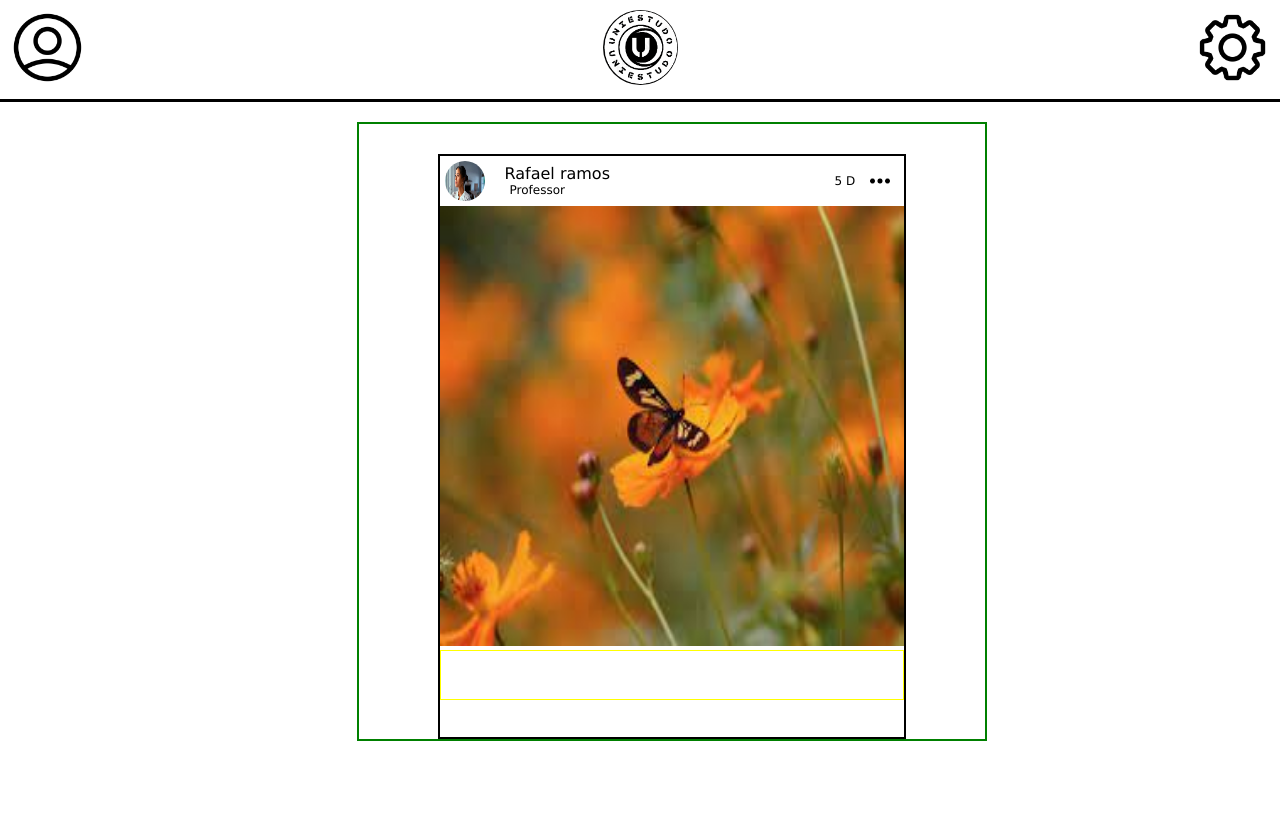
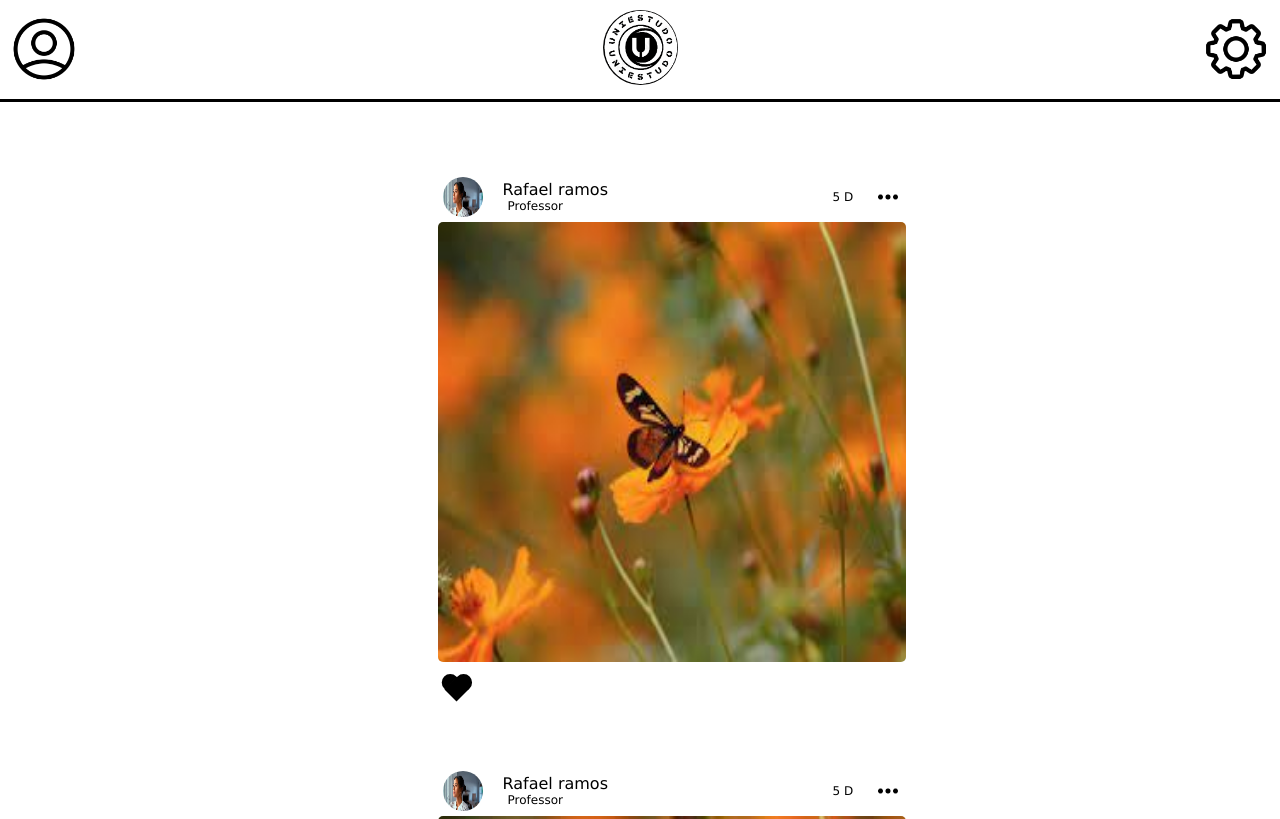
Before and after one commit to Dimitrimateus/Uniestudo-faculdade, a plain HTML site: page Uniestudo/index.html in a window 1280 px wide. Shown: the top 819 px of the page. Drawn offline with Linux system fonts and the light colour scheme.

Commit message:
mudanças

```diff
--- a/Uniestudo/index.css
+++ b/Uniestudo/index.css
@@ -18,42 +18,34 @@ header{
     background-color: black;
     align-self: center;
     border-radius: 50%;
-
 }
 #User{
-    width: 75px;
-    height: 75px;
+    margin-top: 5px;
+    width: 68px;
+    height: 68px;
 }
 #Configurações{
-    width: 75px;
-    height: 75px;
+    margin-top: 5px;
+    width: 68px;
+    height: 68px;
 }
 .carrossel-postagens{
     width: 630px;
-    height: auto;
-    border: 2px solid green;
+    height: 100%;
     margin-left: 356.5px;
     margin-right: 365.5px;
     margin-top: 20px;
     display: flex;
     justify-content: center;
-
 }
 .postagem{
-    margin-top: 30px;
-    border: 2px solid black;
+    margin-top: 50px;
     width: 468px;
     height: 585px;
-    box-sizing: border-box;
-
 }
 .rodape-postagem{
     height: 50px;
     display: flex;
-
-}
-.perfil-foto{
-    background-size: cover;
 }
 .item-imagem{
     height: 40px;
@@ -61,7 +53,6 @@ header{
     margin-left: 5px;
     margin-top: 5px;
     border-radius: 20px;
-
 }
 .perfil-ocupacao{
     margin-left: 20px;
@@ -82,21 +73,69 @@ header{
     height: 20px;
     width: 20px;
     margin-top: 15px;
-    margin-left: 15px;
+    margin-left: 25px;
     position: static;
 
 }
 .conteudo-postagem{
     min-height: 440px;
 
+
 }
 .conteudo{
     min-height: 440px;
     max-width: 100%;
+    border-radius: 5px;
 
 }
-.rodape-baixo-postagem{
-    border: 1px solid yellow;
+.rodape-baixo-postagem {
     height: 50px;
+    width: 468px;
+    display: flex;
+    align-items: center
+}
+.coracao{
+    margin-left: 10px;
 
 }
+
+input[type="checkbox"]{
+    height: 17px;
+    width: 17px;
+    background-color: rgb(0, 0, 0);
+    outline: none;
+    transform: rotate(45deg);
+    appearance: none;
+    cursor: pointer;
+}
+input[type="checkbox"]:before{
+    position: absolute;
+    content: "";
+    background-color: rgb(0, 0, 0);
+    height: 60%;
+    width: 100%;
+    top: -57%;
+    border-radius: 75px 75px 0 0;
+    cursor: pointer;
+
+}
+input[type="checkbox"]:after{
+    position: absolute;
+    content: "";
+    background-color: black;
+    height: 58%;
+    width: 100%;
+    transform: rotate(-90deg);
+    border-radius: 75px 75px 0 0;
+    top: 20%;
+    right: 79%;
+    cursor: pointer;
+
+
+}input[type="checkbox"]:checked,
+input:checked[type="checkbox"]:before,
+input:checked[type="checkbox"]:after{
+    background-color: rgb(255, 0, 0);
+    cursor: pointer;
+
+}
--- a/Uniestudo/index.html
+++ b/Uniestudo/index.html
@@ -32,8 +32,43 @@
                 </div>
                 <div class="conteudo-postagem"><img src="IMG/exemplo-foto.jpg" alt="" class="conteudo"></div>
                 <div class="rodape-baixo-postagem">
-                    <div class="coracao"></div>
+                    <div class="coracao">
+                        <input type="checkbox">
+                    </div>
                 </div>
+                <div class="postagem">
+                    <div class="rodape-postagem">
+                        <div class="perfil-foto"><img src="IMG/pessoa-perfil.jpg" alt="" class="item-imagem"></div>
+                        <div class="perfil-ocupacao">
+                            <div>Rafael ramos</div>
+                            <div class="ocupacao">Professor</div>
+                        </div>
+                        <div class="item-horario">5 D</div>
+                        <div><a href=""><img src="IMG/3-pontinhos.png" alt="" class="config"></div></a>
+                    </div>
+                    <div class="conteudo-postagem"><img src="IMG/exemplo-foto.jpg" alt="" class="conteudo"></div>
+                    <div class="rodape-baixo-postagem">
+                        <div class="coracao">
+                            <input type="checkbox">
+                        </div>
+                    </div>
+                    <div class="postagem">
+                        <div class="rodape-postagem">
+                            <div class="perfil-foto"><img src="IMG/pessoa-perfil.jpg" alt="" class="item-imagem"></div>
+                            <div class="perfil-ocupacao">
+                                <div>Rafael Ramos</div>
+                                <div class="ocupacao">Professor</div>
+                            </div>
+                            <div class="item-horario">5 D</div>
+                            <div><a href=""><img src="IMG/3-pontinhos.png" alt="" class="config"></div></a>
+                        </div>
+                        <div class="conteudo-postagem"><img src="IMG/exemplo-foto.jpg" alt="" class="conteudo"></div>
+                        <div class="rodape-baixo-postagem">
+                            <div class="coracao">
+                                <input type="checkbox">
+                            </div>
+                            <div id="curtidas"></div>
+                        </div>
             </div>
         </div>
     </main>
```
